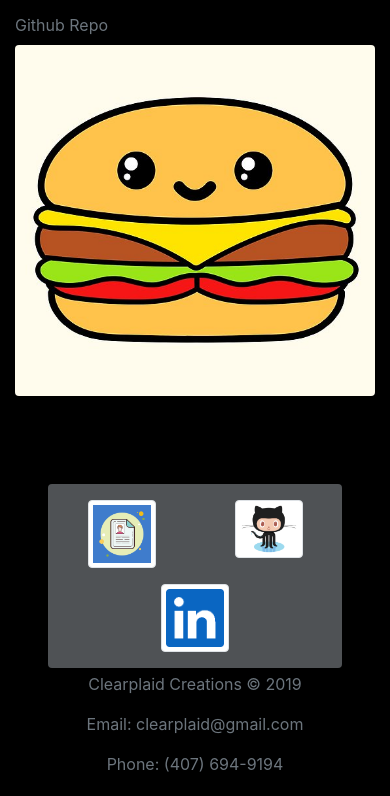
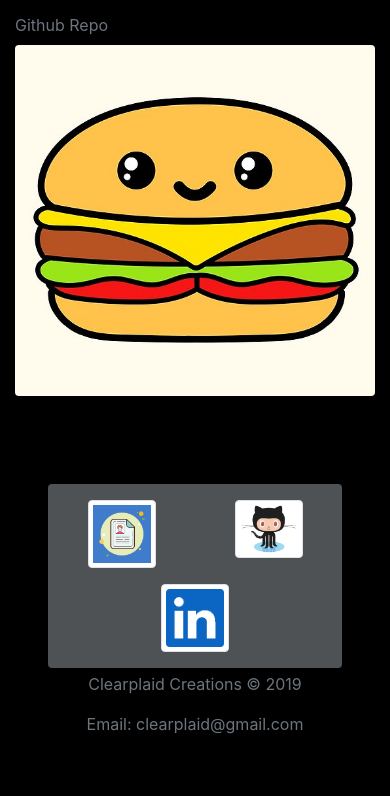
Before and after one commit to clearplaid/portfolio, a plain HTML site: page index.html in a window 390 px wide. Shown: the part 3506-4302 px from the top of the page. After the commit the page ends 4262 px from the top, so only its background shows below. Drawn offline with nearby package versions, Linux system fonts and the light colour scheme.

Commit message:
removed phone number

```diff
--- a/index.html
+++ b/index.html
@@ -207,7 +207,7 @@
   <footer class="position-relative p-1 p-md-2 m-md-2 text-center">
       <p class="text-secondary">Clearplaid Creations © 2019</p>
       <p class="text-secondary">Email: clearplaid@gmail.com</p>
-      <p class="text-secondary">Phone: (407) 694-9194</p>
+      <p class="text-secondary"></p>
   </footer>
 
 
```
